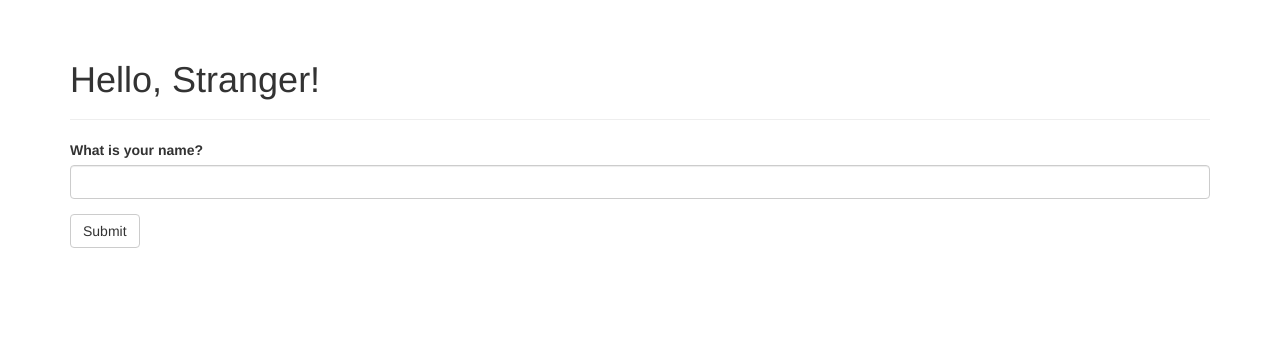
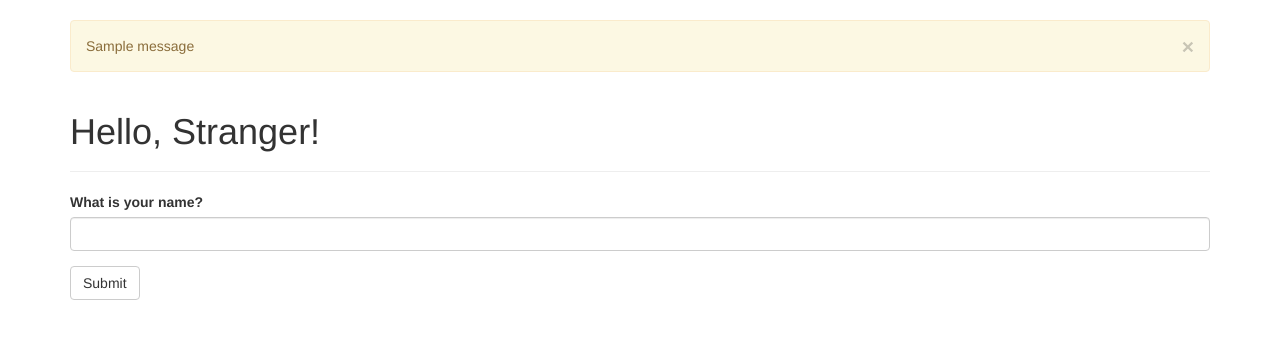
Before and after one commit to LiFu-ChrisLee/study-flask, a Flask app: page / in a window 1280 px wide. Shown: the part 52-391 px from the top of the page. Run offline with Flask 2, Linux system fonts and the light colour scheme; one stand-in notice (Sample message) is shown; some libraries are stand-ins or nearby versions.

Commit message:
add flask flash demo

```diff
--- a/hello.py
+++ b/hello.py
@@ -2,7 +2,7 @@
 # @Time    : 2019/6/28 2:37
 # @Author  : Li Fu
 
-from flask import Flask, render_template, session, redirect, url_for
+from flask import Flask, render_template, session, redirect, url_for, flash
 
 from flask_bootstrap import Bootstrap
 
@@ -33,6 +33,9 @@ def index():
     name = None
     form = NameForm()
     if form.validate_on_submit():
+        old_name = session.get('name')
+        if old_name is not None and old_name != form.name.data:
+            flash('Looks like you have changed your name!')
         session['name'] = form.name.data
         return redirect(url_for('index'))
     return render_template('index.html', name=session.get('name'), form=form)
--- a/templates/base.html
+++ b/templates/base.html
@@ -58,6 +58,12 @@
 {% block content %}
 
     <div class="container">
+        {% for message in get_flashed_messages() %}
+            <div class="alert alert-warning">
+                <button type="button" class="close" data-dismiss="alert">&times;</button>
+                {{ message }}
+            </div>
+        {% endfor %}
         {% block page_content %}{% endblock %}
     </div>
 
```
